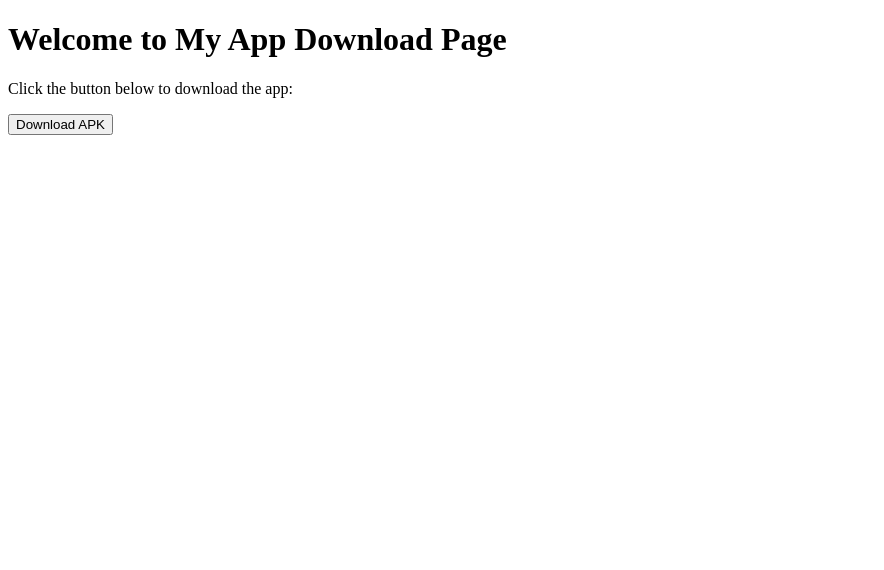
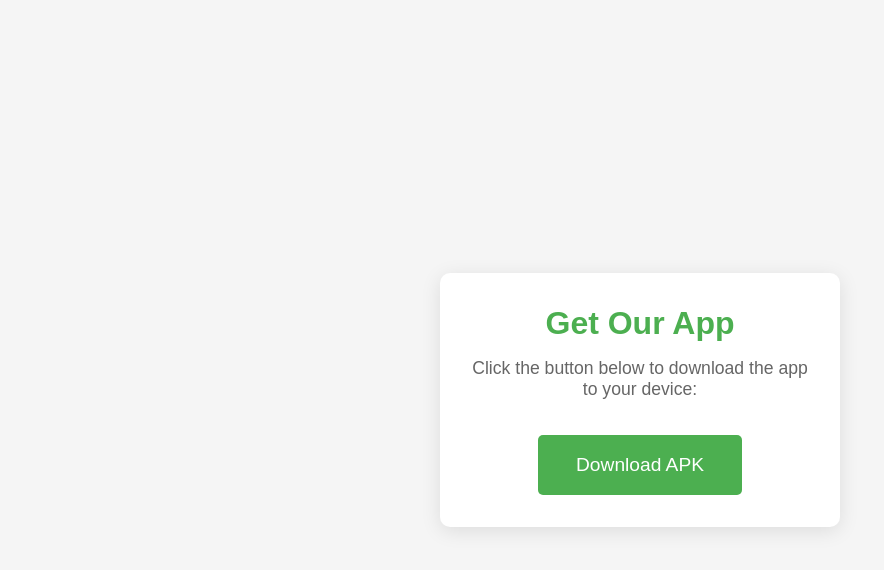
Before and after one commit to MarklanderC/RICECARE, a plain HTML site: page index.html in a window 1280 px wide. Shown: the whole page, without its empty margins (0-884 px from the left). Drawn offline with Linux system fonts and the light colour scheme.

Commit message:
Add files via upload

```diff
--- a/index.html
+++ b/index.html
@@ -4,12 +4,71 @@
     <meta charset="UTF-8">
     <meta name="viewport" content="width=device-width, initial-scale=1.0">
     <title>Download My App</title>
+    <style>
+        /* Reset some basic styling */
+        * {
+            margin: 0;
+            padding: 0;
+            box-sizing: border-box;
+        }
+
+        /* Styling the body */
+        body {
+            font-family: Arial, sans-serif;
+            display: flex;
+            justify-content: center;
+            align-items: center;
+            min-height: 100vh;
+            background: #f5f5f5;
+            color: #333;
+        }
+
+        /* Centered container */
+        .container {
+            text-align: center;
+            background: #fff;
+            padding: 2em;
+            border-radius: 10px;
+            box-shadow: 0px 4px 20px rgba(0, 0, 0, 0.1);
+            max-width: 400px;
+        }
+
+        /* Header text */
+        h1 {
+            color: #4CAF50;
+            margin-bottom: 0.5em;
+        }
+
+        /* Subtitle text */
+        p {
+            font-size: 1.1em;
+            margin-bottom: 2em;
+            color: #666;
+        }
+
+        /* Download button styling */
+        .download-btn {
+            display: inline-block;
+            padding: 1em 2em;
+            background-color: #4CAF50;
+            color: #fff;
+            text-decoration: none;
+            border-radius: 5px;
+            font-size: 1.2em;
+            transition: background-color 0.3s ease;
+        }
+
+        /* Button hover effect */
+        .download-btn:hover {
+            background-color: #45a049;
+        }
+    </style>
 </head>
 <body>
-    <h1>Welcome to My App Download Page</h1>
-    <p>Click the button below to download the app:</p>
-    <a href="c:\Users\markl\AndroidStudioProjects\RICECARE\app\build\outputs\apk\debug\RiceCare.apk" download>
-        <button>Download APK</button>
-    </a>
+    <div class="container">
+        <h1>Get Our App</h1>
+        <p>Click the button below to download the app to your device:</p>
+        <a href="c:\Users\markl\OneDrive\Documents\RICECARE\RiceCare.apk" download class="download-btn">Download APK</a>
+    </div>
 </body>
 </html>
```
